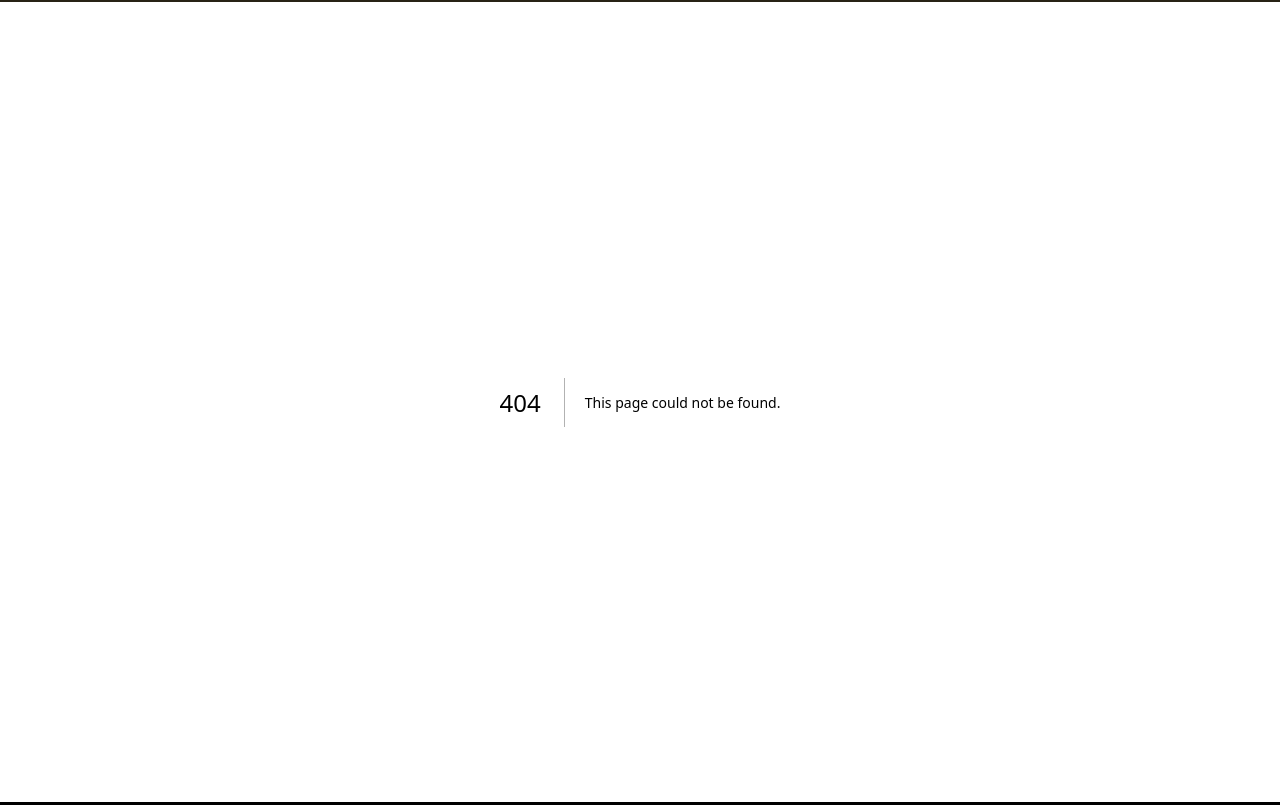
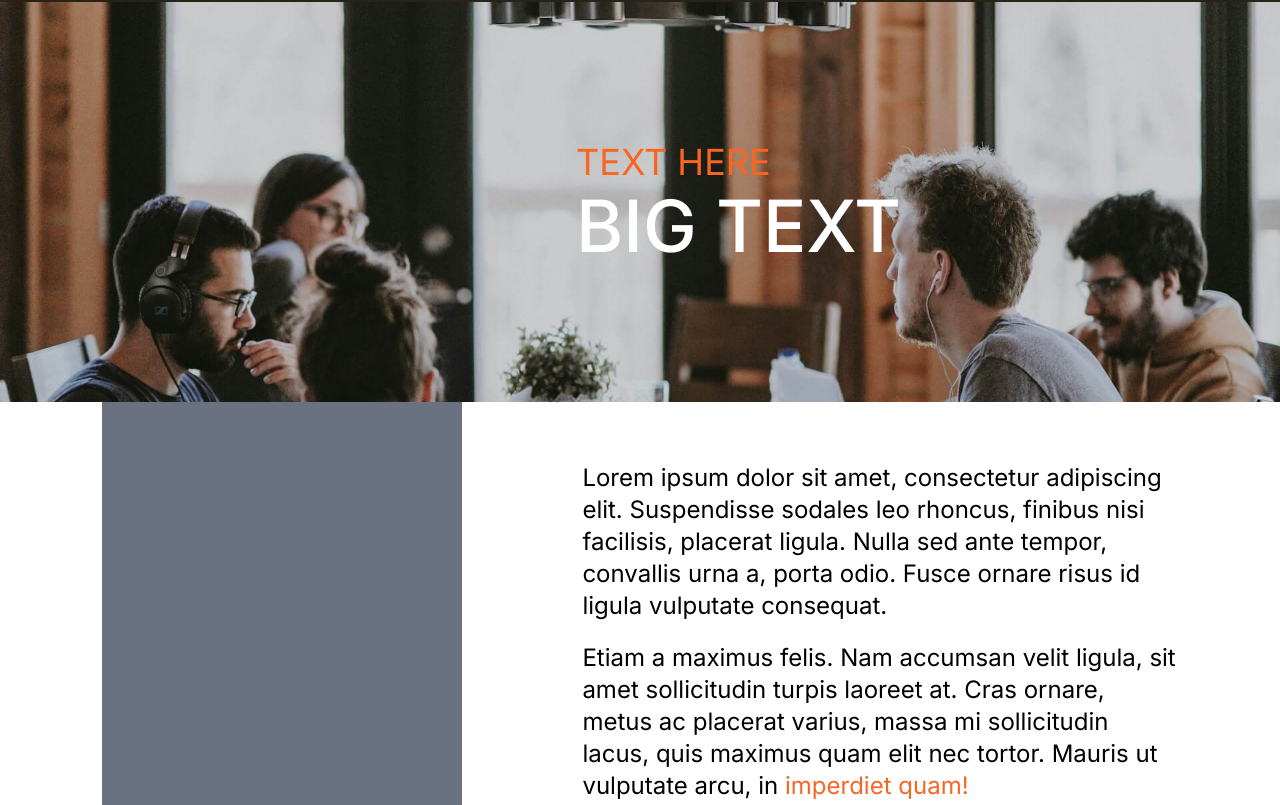
Before and after one commit to teamentwine/entwine-website, a Next.js app: page /platform in a window 1280 px wide. Before the commit this address had no page. Shown: the part 215-1020 px from the top of the page. Built offline with nearby package versions, Linux system fonts and the light colour scheme.

Commit message:
platform info page save

```diff
--- a/src/app/components/Navbar.tsx
+++ b/src/app/components/Navbar.tsx
@@ -83,9 +83,9 @@ export default function Navbar () {
                     <p  className={`font-body ${isOpen ? "" : "hidden"}`}>MENU</p>
                     <div className="space-x-3 lg:text-xl md:text-sm font-light">
                         <Link href="/about"><button className="primary-btn">about</button></Link>
-                        <Link href="#"><button className="primary-btn">volunteer</button></Link>
+                        <Link href="/volunteer"><button className="primary-btn">volunteer</button></Link>
                         <Link href="/waitlist"><button className="primary-btn">waitlist</button></Link>
-                        <Link href="#"><button className="primary-btn">platform</button></Link>
+                        <Link href="/platform"><button className="primary-btn">platform</button></Link>
                         <Link href="#"><button className="secondary-btn">donate</button></Link>
                     </div>
                 </div>
--- a/src/app/globals.css
+++ b/src/app/globals.css
@@ -46,7 +46,6 @@
   --breakpoint-xxs: 20rem; /* 320px */
   --breakpoint-xs: 30rem; /* 480px */
 }
-
 .svg {
   @apply
     w-full
@@ -202,6 +201,4 @@
     w-full
     xxs:text-xs sm:text-base xl:text-lg 2xl:text-xl
     p-3
-
-
 }
--- /dev/null
+++ b/src/app/platform/page.tsx
@@ -0,0 +1,25 @@
+export default function Platform () {
+    return(
+        <section id="platofirm_page flex flex-col xxs:relative">
+            {/* Top image area */}
+            <div className="flex flex-col bg-[url('./assets/platformImg.jpg')] xxs:bg-no-repeat xxs:h-50 xs:h-70 lg:h-90 xl:h-100 2xl:h-120 xxs:bg-cover xxs:bg-center xxs:justify-center">
+                {/* Text Heading */}
+                <div className="flex flex-col xxs:items-center md:items-start xxs:space-y-2 md:ml-[50%] lg:ml-[45%]">
+                    <p className="font-body text-secondary-base xxs:text-xl xs:text-2xl sm:text-3xl lg:text-4xl 2xl:text-5xl">TEXT HERE</p>
+                    <p className="text-white font-medium font-body xxs:text-3xl xs:text-5xl sm:text-6xl lg:text-7xl 2xl:text-8xl">BIG TEXT</p>
+                </div>
+            </div>
+            {/* Page Content */}
+            <div className="xxs:mx-10 xxs:mb-10  xxs:text-xs xs:text-sm sm:text-base md:text-xl lg:text-2xl md:overflow-hidden max-w-6xl  md:mx-auto">
+                {/* image block */}
+                <div className="flex flex-col xxs:w-50 xs:w-70 lg:w-90 xxs:h-60 xs:h-80 md:h-100 lg:h-120 bg-gray-500 xxs:float md:absolute xxs:mt-[-40] md:mt-[-50] lg:mt-[-40] xxs:mx-auto md:mx-0 md:ml-[7%] lg:ml-[5%] xl:ml-[3%] 2xl:ml-[-2%]">
+                </div>
+                {/* Paragraphs */}
+                <div className="xxs:space-y-5 xxs:mt-5 lg:my-15 md:ml-[50%] lg:ml-[45%] md:mr-10">
+                    <p className="font-body"> Lorem ipsum dolor sit amet, consectetur adipiscing elit. Suspendisse sodales leo rhoncus, finibus nisi facilisis, placerat ligula. Nulla sed ante tempor, convallis urna a, porta odio. Fusce ornare risus id ligula vulputate consequat. </p>
+                    <p className="font-body">  Etiam a maximus felis. Nam accumsan velit ligula, sit amet sollicitudin turpis laoreet at. Cras ornare, metus ac placerat varius, massa mi sollicitudin lacus, quis maximus quam elit nec tortor. Mauris ut vulputate arcu, in <span className="text-secondary-base">imperdiet quam!</span></p>
+                </div>
+            </div>
+        </section>
+    )
+}
```
Also changed, not shown: src/app/assets/platformImg.jpg (added).
